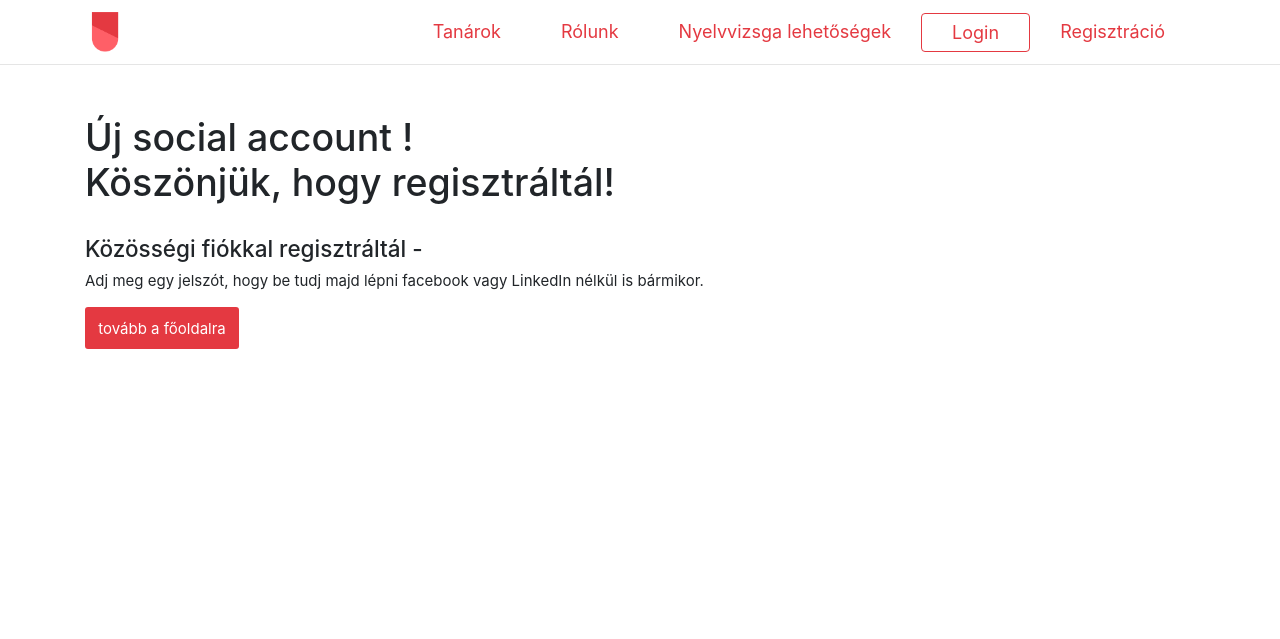
After one commit to nyitraibence/Langall.app, a Django app: template templates/new_social_user.html in a window 1280 px wide. The commit adds this page. Shown: the top 639 px of the page. Run offline with Django 3.2, Linux system fonts and the light colour scheme; the template is opened without the code that fills it, so the values that code supplies are empty.

Commit message:
adjusting templates

```diff
--- a/app_teachers/templates/app_teachers/teachers.html
+++ b/app_teachers/templates/app_teachers/teachers.html
@@ -18,6 +18,7 @@
                         <div class="teacher-card__text">
                             <h4>{{ teacher.last_name }} {{ teacher.first_name }}</h4>
                             <p>{{ teacher.city }}, {{ teacher.location }}</p>
+                            <p>{{ass.extra_data.picture.data.url}}</p>
                             <h5>{{ teacher.teacherprofile.teach_lang_1 }} {{ teacher.teacherprofile.teach_lang_2 }}
                                 {{ teacher.teacherprofile.teach_lang_3 }}</h5>
                             {% if user.is_authenticated %}
@@ -52,9 +53,8 @@
                         </div>
                     </div>
                 </div>
+                {% endfor %}
 
-
-                {% endfor %}
             </div>
         </div>
     </div>
--- a/templates/base.html
+++ b/templates/base.html
@@ -16,8 +16,9 @@
 <body>
     <nav id="menu" class="navbar navbar-expand-lg navbar-light sticky-top">
         <div class="container">
-            <a class="navbar-brand" href="{% url 'homepage' %}"><img src="{% static 'img/icon_500.png' %}"
-                    height="40"></a>
+            <a class="navbar-brand navbar-brand-home" href="{% url 'homepage' %}">
+                <img src="{% static 'img/icon_500.png' %}" height="40">
+            </a>
             <button class="navbar-toggler hamburger hamburger--collapse" type="button" data-toggle="collapse"
                 data-target="#navigation" aria-controls="navigation" aria-expanded="false" aria-label="Menu">
                 <span class="hamburger-box">
--- /dev/null
+++ b/templates/new_social_user.html
@@ -0,0 +1,21 @@
+{% extends "base.html" %}
+{% load static %}
+{% block title %}Profil{% endblock %}
+
+{% block content %}
+<section>
+    <div class="container">
+        <div class="row">
+            <div class="col-lg-12 mx-auto">
+                <h1>
+                    Új social account ! <br>
+                    Köszönjük, hogy regisztráltál!
+                </h1>
+                <h4>Közösségi fiókkal regisztráltál -</h4>
+                <p>Adj meg egy jelszót, hogy be tudj majd lépni facebook vagy LinkedIn nélkül is bármikor.</p>
+                <a class="btn btn--130 btn-primary" href="{% url 'homepage' %}">tovább a főoldalra</a>
+            </div>
+        </div>
+    </div>
+</section>
+{% endblock %}
--- a/templates/verify_register.html
+++ b/templates/verify_register.html
@@ -1,4 +1,5 @@
 {% extends "base.html" %}
+{% load static %}
 {% block title %}Langall{% endblock %}
 {% block content %}
 <section>
@@ -6,7 +7,10 @@
         <div class="row">
             <div class="col-12 text-center">
                 <h3>Lépj be az email fiókodba és erősítsd meg a regisztrációt egy gombnyomással!</h3>
-                <a href="https://mail.google.com/mail/">Tovább a gmail-re</a>
+                <a href="https://mail.google.com/mail/">
+                    <div>tovább a gmail-re</div>
+                    <img src="{% static 'img/gmail.svg' %}" alt="tovább a gmail-re" width="100px">
+                </a>
             </div>
         </div>
     </div>
```
